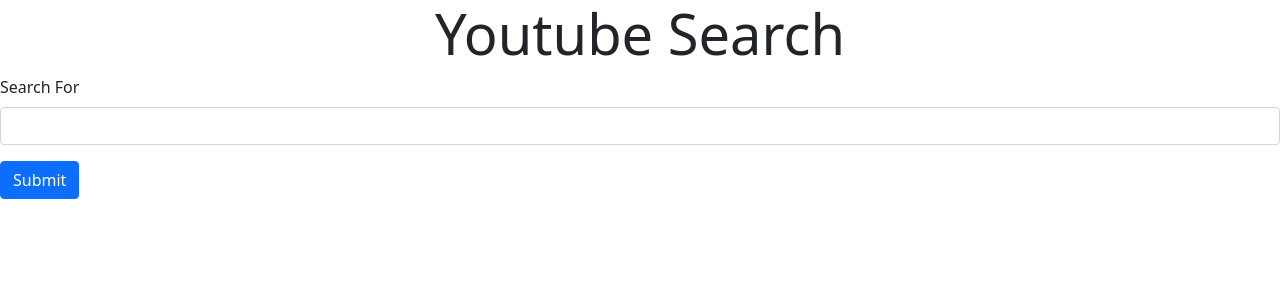
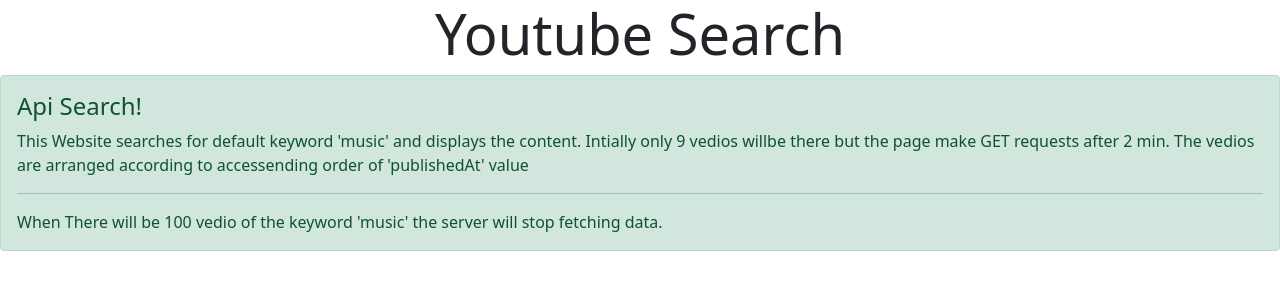
Before and after one commit to shivesh1606/youtubeapi, a Django app: page / in a window 1280 px wide. Shown: the top 300 px of the page. Run offline with Django 3.2, Linux system fonts and the light colour scheme; data comes from the database, SQL or seed files in the repository; both versions use the stored data as it was after the commit; data that the repository does not hold is empty; some libraries are stand-ins or nearby versions.

Commit message:
FInal Push

```diff
--- a/Api/models.py
+++ b/Api/models.py
@@ -5,6 +5,8 @@ import uuid
 
 class Vedio(models.Model):
     id = models.AutoField(primary_key=True)
+    key=models.CharField(max_length=20050, null=True)
+    date=models.DateField(auto_now=False, auto_now_add=False)
     link = models.CharField(max_length=20050, null=True)
     title = models.CharField(max_length=10000, blank=True, null=True)
     description=models.CharField(max_length=10000, blank=True, null=True)
--- a/Api/urls.py
+++ b/Api/urls.py
@@ -6,6 +6,5 @@ app_name="Api"
 
 urlpatterns = [
     path('', views.home,name="search"),
-
-
+    path('getVedios/<str:key>/', views.getMessages, name='getV'),
 ]
--- a/Api/views.py
+++ b/Api/views.py
@@ -2,6 +2,8 @@ from django.shortcuts import render
 from django.conf import settings
 from .models import *
 import requests
+from django.http import HttpResponse, JsonResponse, Http404
+
 
 # Create your views here.
 
@@ -33,3 +35,44 @@ def home(request):
         return render (request,'base.html', context)
     else:
         return render(request,'base.html')
+
+def getMessages(request, key):
+    print(key)
+    print('hghgf')
+    search_url='https://www.googleapis.com/youtube/v3/search'
+    params={
+        'part' :'snippet',
+        'q' : key,
+        'key' : settings.YOUTUBE_DATA_API_KEY,
+        'maxResults': 9
+    }
+    r=requests.get(search_url,params=params)
+    print(r)
+    results=r.json()['items']
+    print(results)
+    length=0
+    try:
+        length=len(Vedio.objects.filter(key=key))
+    except:
+        pass
+    print(length)
+    if length<100:
+        for result in results:
+            # try:
+            a='https://www.youtube.com/embed/'+result['id']['videoId']
+            v=Vedio.objects.create(key=key,link=a,title=result['snippet']['title'],date=str(result['snippet']['publishedAt'])[:10],description=result['snippet']['description'])
+            v.save()
+            print(v)
+            # except:
+            #     pass
+        print('success')
+        print(Vedio.objects.filter(key=key))
+        # msg='Search Successfull!!'
+        # context={
+        #     'msg':msg,
+        #     'vedio':Vedio.objects.all()
+        # }
+
+
+    print(list(Vedio.objects.filter(key=key).order_by('date').values()))
+    return JsonResponse({"messages":list(Vedio.objects.filter(key=key).order_by('date').values())})
--- a/mysite/settings.py
+++ b/mysite/settings.py
@@ -120,4 +120,4 @@ USE_TZ = True
 
 STATIC_URL = '/static/'
 
-YOUTUBE_DATA_API_KEY='AIzaSyBimJaxDYeN9svfCJE_r22RqXydKzodl3s'
+YOUTUBE_DATA_API_KEY='AIzaSyCtUDonRsEixBn7DmpIpf4s92V96WlqF7U'
--- a/templates/base.html
+++ b/templates/base.html
@@ -66,12 +66,18 @@
         {{ msg }}
     </p>
     {% endif %}
-
-    <form action="{% url 'Api:search' %}" method="POST">
+    <div class="alert alert-success" role="alert">
+        <h4 class="alert-heading">Api Search!</h4>
+        <p>This Website searches for default keyword 'music' and displays the content. Intially only 9 vedios willbe there but the page make GET requests after 2 min. The vedios are arranged according to accessending order of 'publishedAt' value </p>
+        <hr>
+        <p class="mb-0">When There will be 100 vedio of the keyword 'music' the server will stop fetching data.</p>
+      </div>
+    <form action="{% url 'Api:search' %}" method="POST" style="display:none">
         {% csrf_token %}
         <div class="mb-3">
             <label for="exampleInputEmail1" class="form-label">Search For</label>
-            <input type="keyword" class="form-control" id="exampleInputEmail1" aria-describedby="emailHelp">
+            <input type="keyword" class="form-control" id="exampleInputEmail1" aria-describedby="emailHelp"
+                default='music'>
         </div>
         <button type="submit" class="btn btn-primary">Submit</button>
     </form>
@@ -80,41 +86,20 @@
 
 
     <div class="container">
-        {% for r in vedio %}
-        <div class="row">
-            <div class="col-md-6 ">
-                <div class="card">
-                    <div class="card-image">
-                        <div class="embed-responsive embed-responsive-16by9">
-                            <iframe width="280" height="157" src="{{r.link}}"
-                                frameborder="0" allowfullscreen></iframe>
-                            <div class="content">
-                                {% comment %} <h1>{{r.title}}</h1> {% endcomment %}
-                            </div>
-                            <!--end div class content-->
-                        </div>
-                        <!--End Div embed-responsive-->
+        {% comment %} {% for r in vedio %} {% endcomment %}
+        <div class="row" id="display">
 
-                    </div>
-                    <!-- card image -->
-
-                    <div class="card-content">
-                        <span class="display-4">{{r.title}}</span>
-                        <p class="ard-title">{{r.description}}</p>
-
-                    </div>
-                    <!-- card content -->
-
-                </div>
-            </div>
         </div>
-        {% endfor %}
+        {% comment %} {% endfor %} {% endcomment %}
 
 
         <!--end row-->
 
     </div>
     <!--end container-->
+    <script src="https://code.jquery.com/jquery-3.1.1.min.js"
+        integrity="sha256-hVVnYaiADRTO2PzUGmuLJr8BLUSjGIZsDYGmIJLv2b8=" crossorigin="anonymous"></script>
+
     <script src="https://cdn.jsdelivr.net/npm/@popperjs/core@2.10.2/dist/umd/popper.min.js"
         integrity="sha384-7+zCNj/IqJ95wo16oMtfsKbZ9ccEh31eOz1HGyDuCQ6wgnyJNSYdrPa03rtR1zdB"
         crossorigin="anonymous"></script>
@@ -134,5 +119,73 @@
         });
     </script>
 </body>
+<script>
+
+console.log('sdfsdfsdfdsf');
+            var a = document.getElementById('exampleInputEmail1').value;
+            if (a == '')
+                a = 'music'
+            $.ajax({
+                type: 'GET',
+                url: "{% url 'Api:getV' key='music' %}",
+                //`/Api/getVedios/${a}/`,
+                success: function (response) {
+                    console.log(response);
+                    $("#display").empty();
+
+
+                    for (var key in response.messages) {
+                        var temp;
+                        temp = "<div class='col-md-6'>"+"<div class='card-image'>"+"<div class='embed-responsive embed-responsive-16by9'>"+`<iframe width="280" height="157" src="${response.messages[key].link}" frameborder="0" allowfullscreen></iframe>`+"</div></div><div class='card-content'>"+`<span class="display-4">${response.messages[key].title}</span><p class="ard-title">${response.messages[key].description}</p>`+"</div></div></div>";
+                        count++;
+                        console.log($("#display").childElementCount)
+                        $("#display").append(temp);
+                    }
+
+                },
+                error: function (response) {
+                    alert('An error occured')
+                }
+
+            });
+    $(document).ready(function () {
+        count = document.getElementById('display').childElementCount;
+        if (count<=100)
+        {
+            document.getElementById('display').clearChildren
+            setInterval(function () {
+            console.log('sdfsdfsdfdsf');
+            var a = document.getElementById('exampleInputEmail1').value;
+            if (a == '')
+                a = 'music'
+            $.ajax({
+                type: 'GET',
+                url: "{% url 'Api:getV' key='music' %}",
+                //`/Api/getVedios/${a}/`,
+                success: function (response) {
+                    console.log(response);
+                    $("#display").empty();
+                    count = 0;
+
+                    for (var key in response.messages) {
+                        var temp;
+                        temp = "<div class='col-md-6'>"+"<div class='card-image'>"+"<div class='embed-responsive embed-responsive-16by9'>"+`<iframe width="280" height="157" src="${response.messages[key].link}" frameborder="0" allowfullscreen></iframe>`+"</div></div><div class='card-content'>"+`<span class="display-4">${response.messages[key].title}</span><p class="ard-title">${response.messages[key].description}</p>`+"</div></div></div>";
+                        count++;
+                        console.log($("#display").childElementCount)
+                        $("#display").append(temp);
+                    }
+
+                },
+                error: function (response) {
+                    alert('An error occured')
+                }
+
+            });
+
+        }, 200000);
+        }
+
+    })
+</script>
 
 </html>
```
Also changed, not shown: Api/migrations/0003_auto_20220222_1617.py (added), db.sqlite3.
